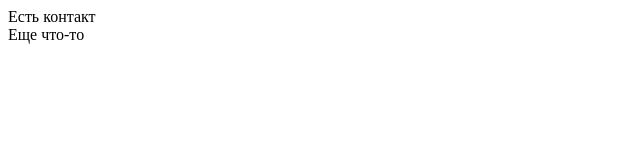
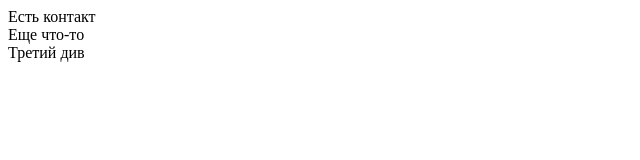
Before and after one commit to Asshen4522/Test2, a plain HTML site: page index.html in a window 1280 px wide. Shown: the whole page, without its empty margins (0-640 px from the left). Drawn offline with Linux system fonts and the light colour scheme.

Commit message:
Снова

```diff
--- a/index.html
+++ b/index.html
@@ -8,5 +8,6 @@
 <body>
     <div>Есть контакт</div>
     <div>Еще что-то</div>
+    <div>Третий див</div>
 </body>
 </html>
```
